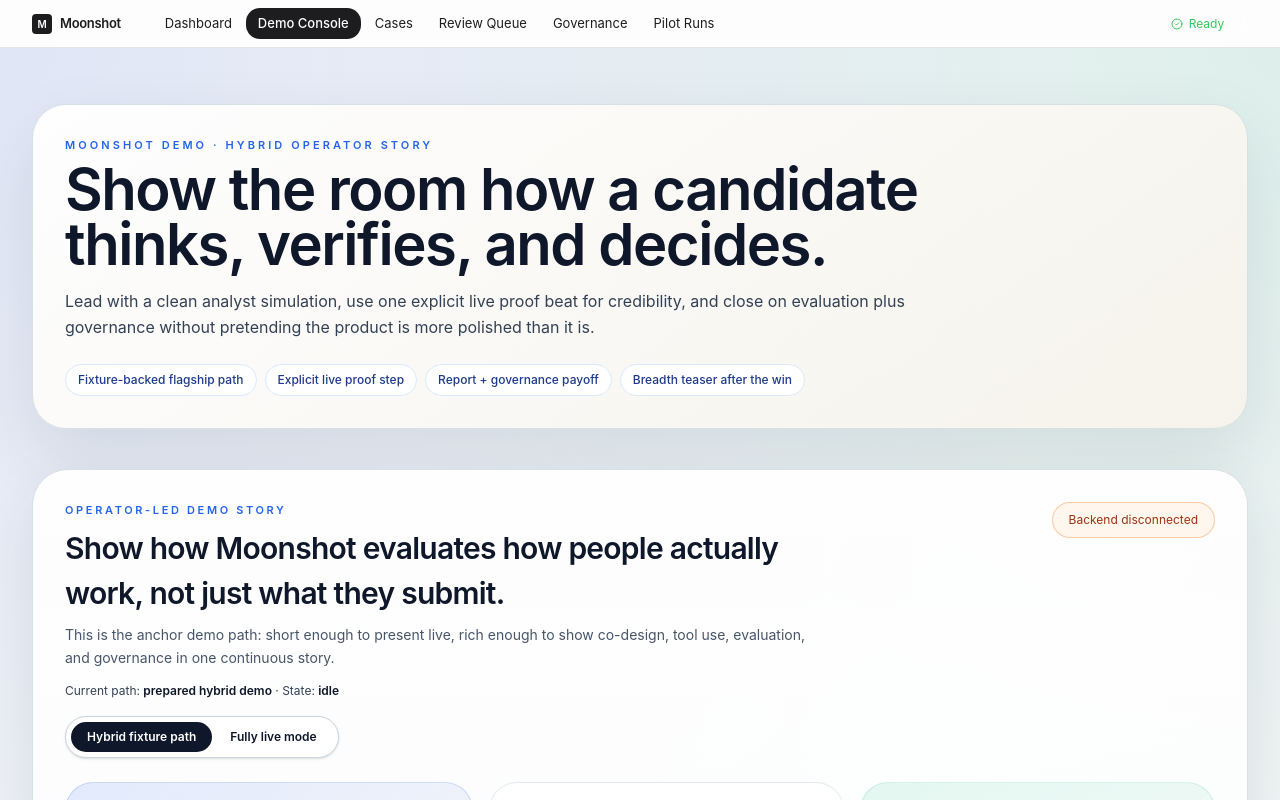
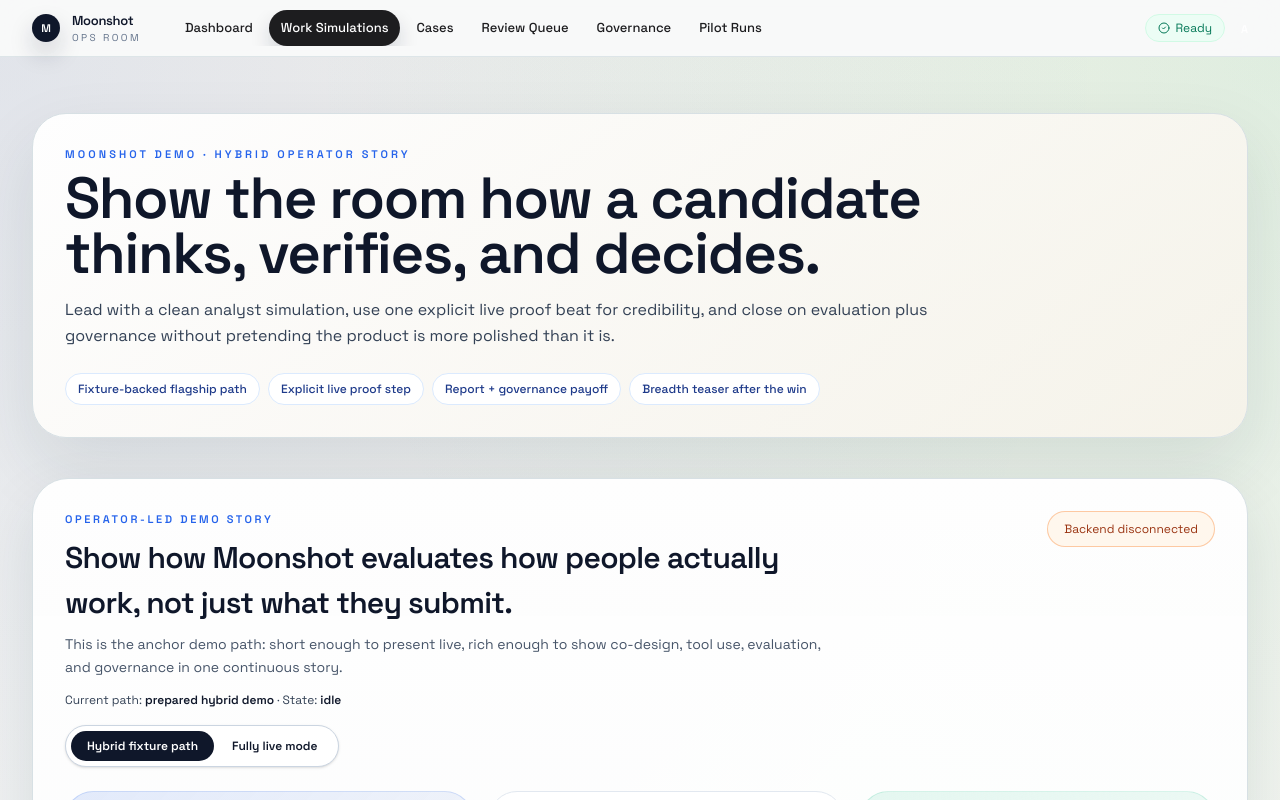
Before and after one commit to Chasonnnn/Moonshot, a Next.js app in the folder apps/app/: page /demo in a window 1280 px wide. Shown: the top 800 px of the page. Built offline with nearby package versions, Linux system fonts and the light colour scheme.

Commit message:
style(app): refresh employer shell and typography

```diff
--- a/apps/app/app/globals.css
+++ b/apps/app/app/globals.css
@@ -72,6 +72,11 @@
   --chart-4: oklch(0.58 0.22 27);
   --chart-5: oklch(0.48 0.006 255);
   --radius: 1rem;
+  --ops-graphite: #0f172a;
+  --ops-cobalt: #2563eb;
+  --ops-mint: #10b981;
+  --ops-sand: #f7f3ea;
+  --ops-ink: #334155;
 }
 
 .dark {
@@ -114,8 +119,7 @@
   }
   body {
     @apply bg-background text-foreground;
-    font-family: -apple-system, BlinkMacSystemFont, "SF Pro Display", "SF Pro Text",
-      "Helvetica Neue", ui-sans-serif, sans-serif;
+    font-family: var(--font-sans), "Space Grotesk", ui-sans-serif, sans-serif;
     -webkit-font-smoothing: antialiased;
   }
 }
--- a/apps/app/app/layout.tsx
+++ b/apps/app/app/layout.tsx
@@ -1,17 +1,18 @@
 import type { Metadata } from "next";
-import { Geist_Mono, Inter } from "next/font/google";
+import { IBM_Plex_Mono, Space_Grotesk } from "next/font/google";
 import "./globals.css";
 
-const inter = Inter({ subsets: ["latin"], variable: "--font-sans" });
+const spaceGrotesk = Space_Grotesk({ subsets: ["latin"], variable: "--font-sans" });
 
-const geistMono = Geist_Mono({
+const plexMono = IBM_Plex_Mono({
   variable: "--font-geist-mono",
   subsets: ["latin"],
+  weight: ["400", "500", "600"],
 });
 
 export const metadata: Metadata = {
   title: "Moonshot",
-  description: "Auditable work-sample assessment platform",
+  description: "Evidence-based work simulation platform for analyst, strategy, and support hiring",
 };
 
 export default function RootLayout({
@@ -20,8 +21,8 @@
   children: React.ReactNode;
 }>) {
   return (
-    <html lang="en" className={inter.variable}>
-      <body className={`${geistMono.variable} antialiased`}>
+    <html lang="en" className={spaceGrotesk.variable}>
+      <body className={`${plexMono.variable} antialiased`}>
         {children}
       </body>
     </html>
--- a/apps/app/components/employer/shell.tsx
+++ b/apps/app/components/employer/shell.tsx
@@ -13,7 +13,7 @@
 
 const navItems = [
   { label: "Dashboard", href: "/dashboard" },
-  { label: "Demo Console", href: "/demo" },
+  { label: "Work Simulations", href: "/demo" },
   { label: "Cases", href: "/cases" },
   { label: "Review Queue", href: "/review-queue" },
   { label: "Governance", href: "/governance" },
@@ -34,31 +34,32 @@
   const pathname = usePathname()
 
   return (
-    <div className="min-h-screen bg-[#F5F5F7]">
+    <div className="min-h-screen bg-[linear-gradient(180deg,#F7F3EA_0%,#F4F7F8_48%,#F8FAFC_100%)]">
       {/* Top navigation */}
-      <header className="sticky top-0 z-50 h-12 bg-[rgba(255,255,255,0.82)] backdrop-blur-xl border-b border-[#D2D2D7]/60">
-        <div className="max-w-screen-xl mx-auto px-8 h-full flex items-center gap-6">
+      <header className="sticky top-0 z-50 border-b border-[#D7E0E4]/80 bg-[rgba(248,250,252,0.86)] backdrop-blur-xl">
+        <div className="mx-auto flex h-14 max-w-screen-xl items-center gap-6 px-6 md:px-8">
           {/* Logo */}
-          <Link href="/dashboard" className="flex items-center gap-2 shrink-0 mr-2">
-            <div className="size-5 rounded bg-[#1D1D1F] flex items-center justify-center">
-              <span className="text-white text-[10px] font-semibold leading-none">M</span>
+          <Link href="/dashboard" className="mr-2 flex shrink-0 items-center gap-3">
+            <div className="flex size-7 items-center justify-center rounded-2xl bg-[#0F172A] shadow-[0_12px_24px_rgba(15,23,42,0.18)]">
+              <span className="text-[11px] font-semibold leading-none text-white">M</span>
             </div>
-            <span className="text-[13px] font-semibold text-[#1D1D1F] tracking-tight">
-              Moonshot
-            </span>
+            <div>
+              <span className="block text-[13px] font-semibold tracking-tight text-[#0F172A]">Moonshot</span>
+              <span className="block text-[10px] uppercase tracking-[0.24em] text-[#64748B]">Ops room</span>
+            </div>
           </Link>
 
           {/* Nav links */}
-          <nav className="flex items-center gap-0.5 flex-1">
+          <nav className="flex flex-1 items-center gap-1 overflow-x-auto">
             {navItems.map((item) => (
               <Link
                 key={item.label}
                 href={item.href}
                 className={[
-                  "px-3 py-1.5 text-[13px] rounded-md transition-colors",
+                  "rounded-full px-3 py-2 text-[13px] font-medium transition-colors",
                   isNavActive(pathname, item.href)
-                    ? "bg-[#1D1D1F] text-white font-medium"
-                    : "text-[#1D1D1F] hover:bg-[#1D1D1F]/8",
+                    ? "bg-[#1D1D1F] text-white font-medium shadow-[0_10px_20px_rgba(15,23,42,0.16)]"
+                    : "text-[#1D1D1F] hover:bg-white hover:text-[#0F172A]",
                 ].join(" ")}
               >
                 {item.label}
@@ -67,14 +68,14 @@
           </nav>
 
           {/* Right: job indicator + avatar */}
-          <div className="flex items-center gap-4 shrink-0">
+          <div className="flex shrink-0 items-center gap-4">
             {jobCount > 0 ? (
-              <div className="flex items-center gap-1.5 text-[12px] text-[#6E6E73]">
+              <div className="flex items-center gap-1.5 rounded-full border border-[#DBEAFE] bg-[#EFF6FF] px-3 py-1 text-[12px] text-[#1D4ED8]">
                 <Loader2Icon className="size-3 animate-spin" />
                 <span>Processing {jobCount > 1 ? `(${jobCount})` : ""}</span>
               </div>
             ) : (
-              <div className="flex items-center gap-1.5 text-[12px] text-[#34C759]">
+              <div className="flex items-center gap-1.5 rounded-full border border-[#D1FAE5] bg-[#ECFDF5] px-3 py-1 text-[12px] text-[#047857]">
                 <CheckCircle2Icon className="size-3" />
                 <span>Ready</span>
               </div>
@@ -82,7 +83,7 @@
             <TooltipProvider>
               <Tooltip>
                 <TooltipTrigger
-                  render={<div className="size-7 rounded-full bg-[#1D1D1F] flex items-center justify-center cursor-default" />}
+                  render={<div className="flex size-8 cursor-default items-center justify-center rounded-full bg-[#0F172A]" />}
                 >
                   <span className="text-white text-[11px] font-medium">A</span>
                 </TooltipTrigger>
```
